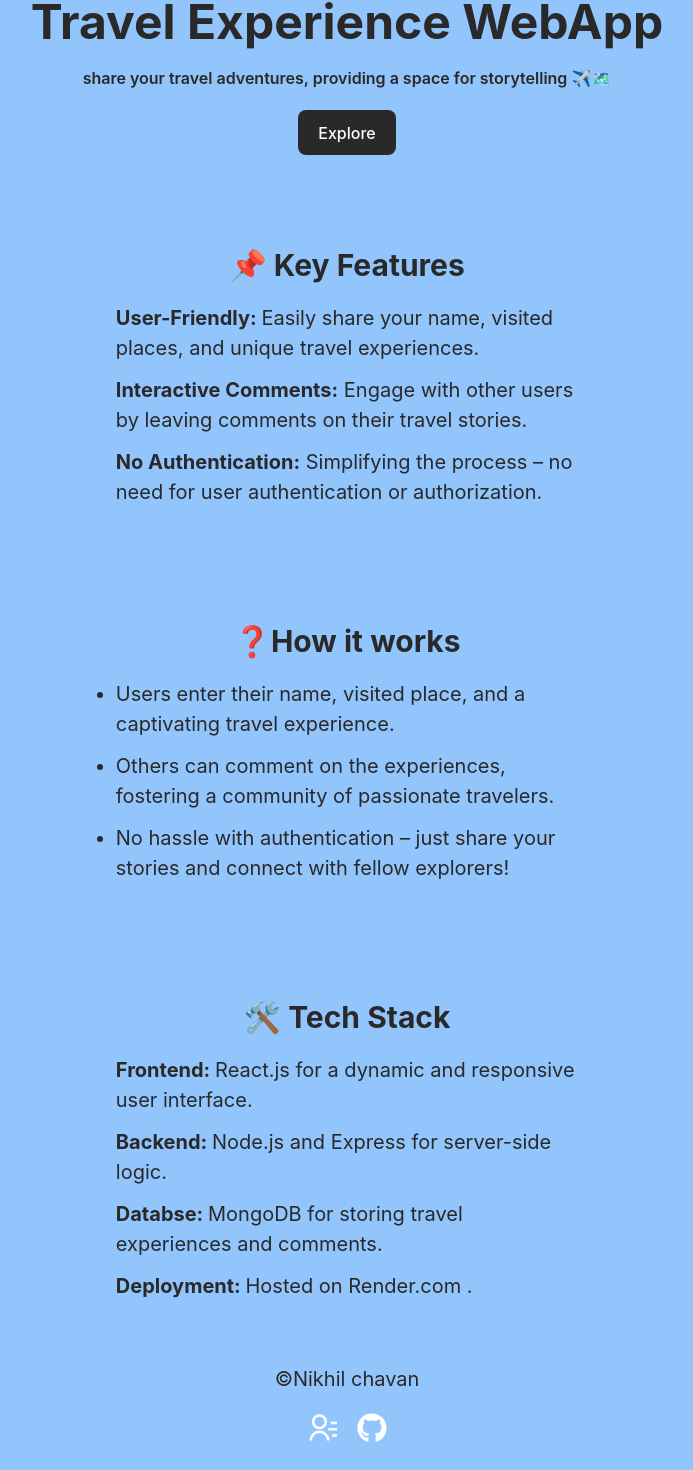
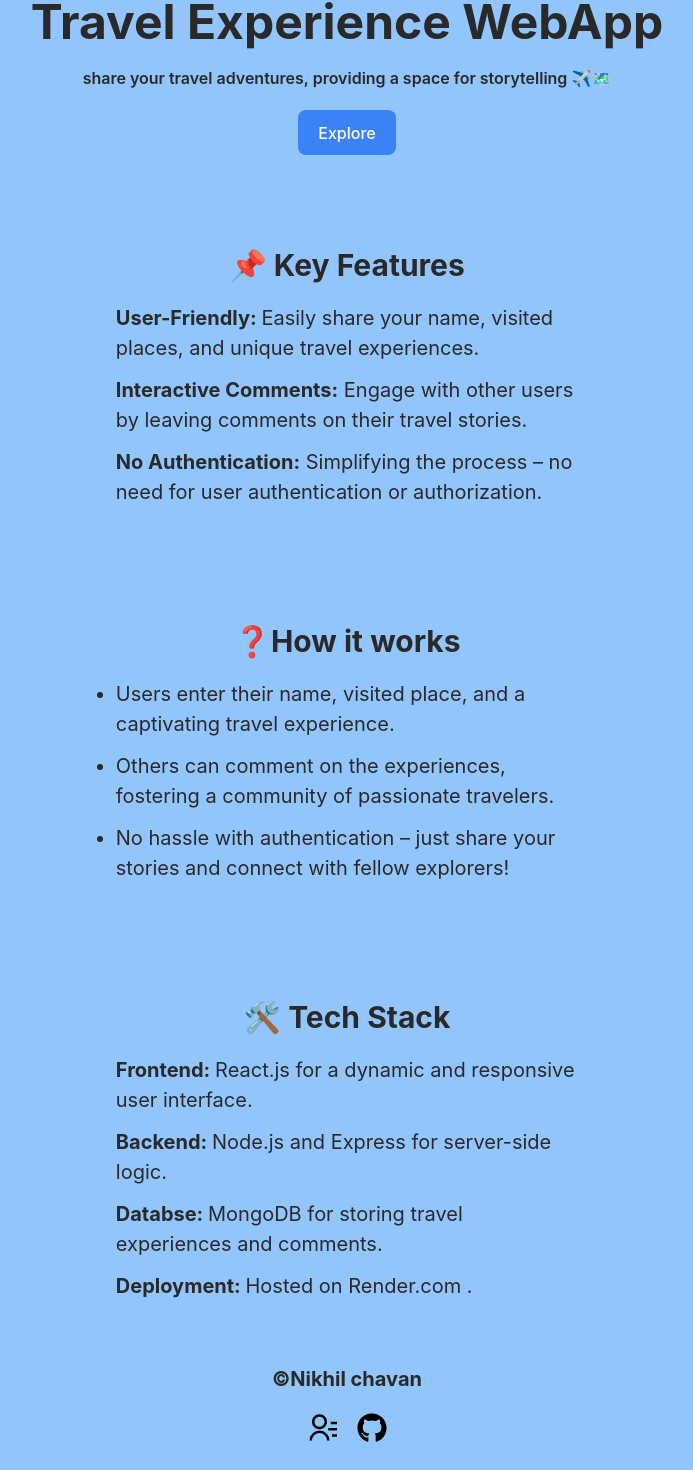
Before and after one commit to nikhil3113/Experavel, a React (Vite) app in the folder client/: page / in a window 1280 px wide. Shown: the part 149-1619 px from the top of the page, without its empty margins (293-986 px from the left). Built offline with nearby package versions, Linux system fonts and the light colour scheme.

Commit message:
small changes

```diff
--- a/client/src/components/Comments.jsx
+++ b/client/src/components/Comments.jsx
@@ -8,7 +8,7 @@ const Comments = () => {
 
   useEffect(() => {
     axios
-      .get(`https://experavel-api.onrender.com/comment/${id}`)  // Assuming the endpoint returns all comments for a post
+      .get(`https://experavel-api.onrender.com/comment/${id}`)
       .then((response) => {
         setComments(response.data);
       })
--- a/client/src/pages/Landing.jsx
+++ b/client/src/pages/Landing.jsx
@@ -24,7 +24,7 @@ const Landing = () => {
               ✈️🗺️
             </p>
             <Link to={"/home"}>
-              <button className="mt-5 dark:bg-blue-300 bg-[#292929] text-white">
+              <button className="mt-5 bg-blue-500 dark:bg-[#292929] text-white">
                 Explore
               </button>
             </Link>
@@ -91,7 +91,7 @@ const Landing = () => {
             </ul>
             </div>
 
-            <footer className="mt-10 text-xl flex flex-col justify-center items-center">
+            <footer className="mt-10 text-xl flex flex-col justify-center items-center font-bold">
               <div>&#169;Nikhil chavan</div>
 
               <div className="flex justify-evenly items-center mt-5 mb-10 ">
@@ -100,14 +100,14 @@ const Landing = () => {
                   target="_blank"
                   rel="noreferrer"
                 >
-                  <RiContactsLine className="text-3xl text-white cursor-pointer mr-5" />
+                  <RiContactsLine className="text-3xl dark:text-white text-black cursor-pointer mr-5" />
                 </a>
                 <a
                   href="https://github.com/nikhil3113"
                   target="_blank"
                   rel="noreferrer"
                 >
-                  <FaGithub className="text-3xl text-white cursor-pointer" />
+                  <FaGithub className="text-3xl dark:text-white text-black cursor-pointer" />
                 </a>
               </div>
             </footer>
--- a/client/src/pages/Travel.jsx
+++ b/client/src/pages/Travel.jsx
@@ -34,8 +34,6 @@ const Travel = () => {
 
         const storedHasLiked = localStorage.getItem(`liked_${id}`);
         setHasLiked(!!storedHasLiked); // Convert to boolean
-
-        console.log(response.data.data);
       })
       .catch((error) => {
         console.log(error.response.data);
```
